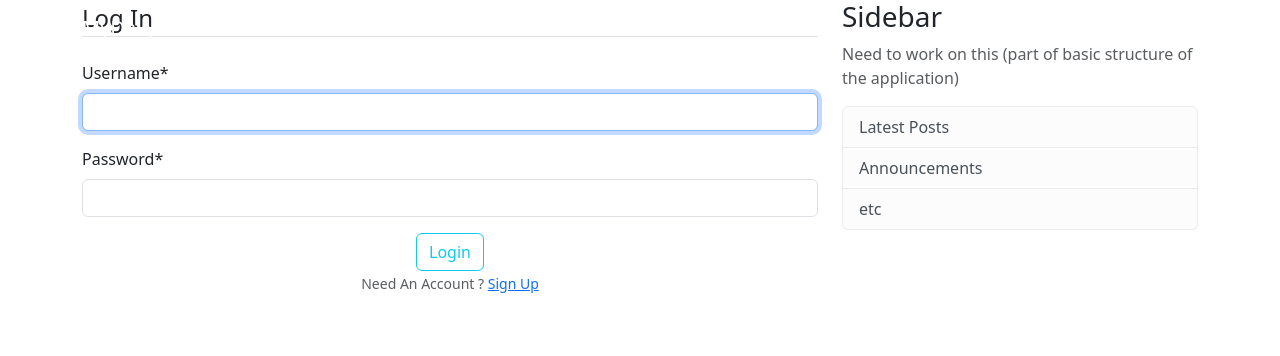
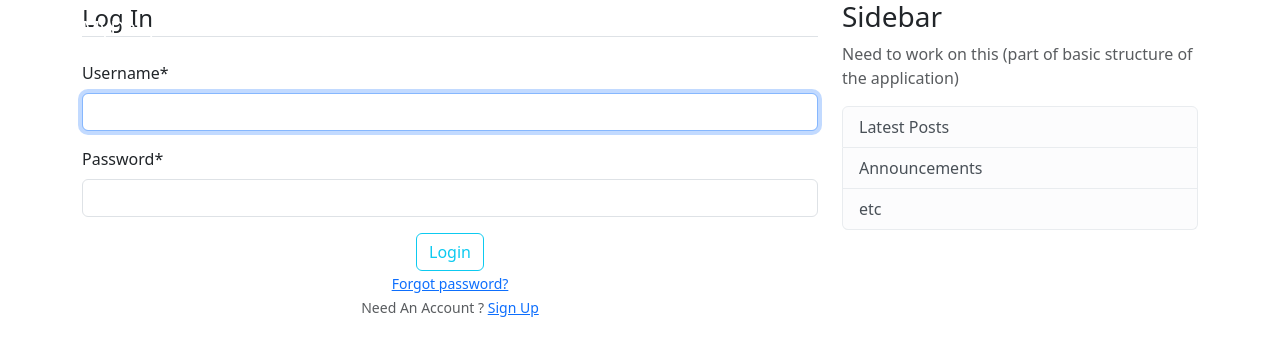
Before and after one commit to MIrfanGH/Django_Blog, a Django app: page /users/login/ in a window 1280 px wide. Shown: the top 356 px of the page. Run offline with Django 5.2, Linux system fonts and the light colour scheme; some libraries are stand-ins or nearby versions.

Commit message:
Add password-reset option on login page

```diff
--- a/Blog_App/users/templates/users/login.html
+++ b/Blog_App/users/templates/users/login.html
@@ -12,17 +12,23 @@
     <form method='POST'>
         {% csrf_token %}
         <fieldset class="form-group">
-            <legend class="border-bottom mb-4">Log In</legend>
+            <legend class="border-bottom mb-4 ">Log In</legend>
               {{form|crispy }} {# Renders form fields with  crispy formatting with Bootstrap styling #}
         </fieldset>
 
         <!-- Login button aligned to center -->
         <div class="col-md-6 offset-md-3 ">
             <div class="form-group text-center">
-                  <button class="btn btn-outline-info" type="submit">Login</button>
+                <button class="btn btn-outline-info" type="submit">Login</button>
             </div>
         </div>
     </form>
+
+    <div class=" col-md-6 offset-md-3 text-center">
+        <small class="text-muted">
+            <a class="ml-2" href="{% url 'password_reset' %}">Forgot password?</a>
+        </small>
+    </div>
 
     <!-- Link to Registration Page -->
     <div class=" col-md-6 offset-md-3 text-center">
```
